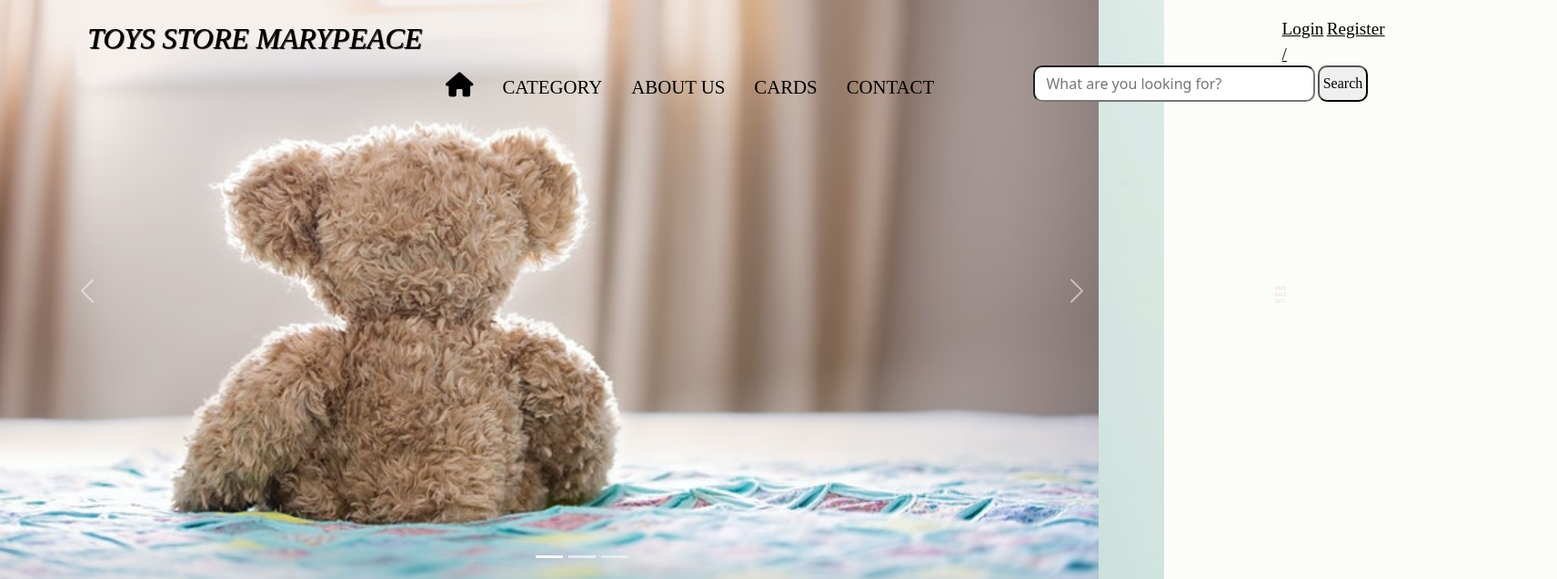
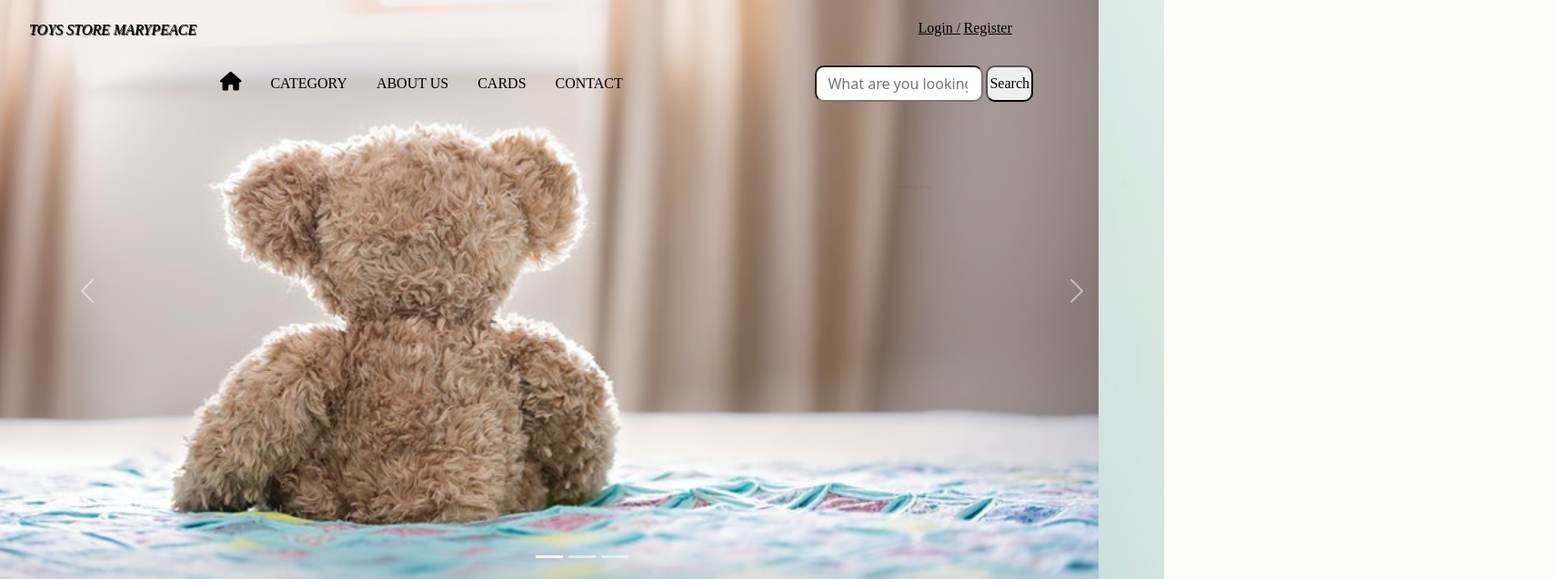
Before and after one commit to CappellaFedericoN/Proyecto_Coder, a plain HTML site: page index.html in a window 1280 px wide. Shown: the top 637 px of the page at 91% size, 1712 px wide, since content can reach past the window. Drawn offline with nearby package versions, Linux system fonts and the light colour scheme; a web font is replaced by a local one.

Commit message:
FINAL PROYECTO

```diff
--- a/estilos/_media.scss
+++ b/estilos/_media.scss
@@ -1,6 +1,4 @@
-
-@media (max-width: 1400px){
-
+@media (max-width: 1366px) {
 /*NAV*/
 
     nav{
@@ -15,7 +13,7 @@
 
         .nav__index-h1{
             margin-top: 10px;
-            color: rgb(252, 16, 16);
+            color: rgb(0, 0, 0);
             font-size: 1em;
             font-style: italic;
             text-align: left;
@@ -449,7 +447,7 @@
    .div-h1__founders{
        position: absolute;
        top: 10rem;
-       right: 35rem;
+       right: 39rem;
    }
 .h1__founders{
     font-family: 'BIZUD';
@@ -573,6 +571,7 @@
    /*ESTILO CARDS*/
 
 /*BENEFITS*/
+
 .body__target{
 background-color: pink;
 }
@@ -593,7 +592,7 @@
 }
 
 .targets{
-    top: 15rem;
+    top: 25rem;
     left: 1rem;
 }
 .img-targets{
@@ -648,4 +647,10 @@
         }
 }
 
+.maps{
+    position: absolute;
+    top: 15rem;
+    left: 40rem;
 }
+
+}
--- a/estilos/_navbar.scss
+++ b/estilos/_navbar.scss
@@ -1,4 +1,5 @@
 /*NAV*/
+
 nav{
     position: absolute;
     display: flex;
@@ -12,7 +13,7 @@
 
     .nav__index-h1{
         margin-top: 10px;
-        color: rgb(0, 0, 0);
+        color: $size;
         font-size: 2em;
         font-style: italic;
         text-align: left;
--- a/estilos/_variables.scss
+++ b/estilos/_variables.scss
@@ -1,3 +1,11 @@
 $margin: 20rem;
 $background-transparent: transparent;
-$color: 50;
+$size: 1rem;
+
+.nav__index-h1{
+    @if $size == 1rem {
+        color: black;
+    } @else if $size == 2rem {
+        color: red;
+    }
+}
--- a/estilos/estilos.scss
+++ b/estilos/estilos.scss
@@ -1,5 +1,4 @@
 @import "variables";
-@import "media";
 @import "navbar";
 @import "index";
 @import "about-us";
@@ -7,3 +6,4 @@
 @import "shopping-cart";
 @import "contact";
 @import "category";
+@import "media";
--- a/index.html
+++ b/index.html
@@ -32,18 +32,18 @@
 <body id="body__index">
     <!--HEADER-->
     <header>
-    <nav>
+    <nav class="responsive">
         <div class= "nav__div1">
         <h1 class="nav__index-h1">
           TOYS STORE MARYPEACE
         </h1>
     </div>
-        <ul>
-        <li><a href="index.html"><i class="fas fa-home"></i></a></li>
-       <li> <a href="./websites/category.html">CATEGORY</a></li>
-       <li><a href="./websites/about_us.html">ABOUT US</a></li>
-       <li><a href="./websites/shopping_cart.html">CARDS</a></li>
-       <li><a href="./websites/contact.html">CONTACT</a></li>
+        <ul class="ul-responsive">
+        <li class="responsive-li"><a class= "responsive-a" href="index.html"><i class="fas fa-home"></i></a></li>
+       <li class="responsive-li"> <a class= "responsive-a"href="./websites/category.html">CATEGORY</a></li>
+       <li class="responsive-li"><a class= "responsive-a" href="./websites/about_us.html">ABOUT US</a></li>
+       <li class="responsive-li"><a class= "responsive-a" href="./websites/shopping_cart.html">CARDS</a></li>
+       <li class="responsive-li"><a class= "responsive-a" href="./websites/contact.html">CONTACT</a></li>
             </ul>
 
 
```
Also changed, not shown: websites/about_us.html (+4 -4 lines), websites/category.html (+1 -1 lines), websites/contact.html (+1 -1 lines), websites/shopping_cart.html (+2 -2 lines), styles/estilos.css, 1 other file.
